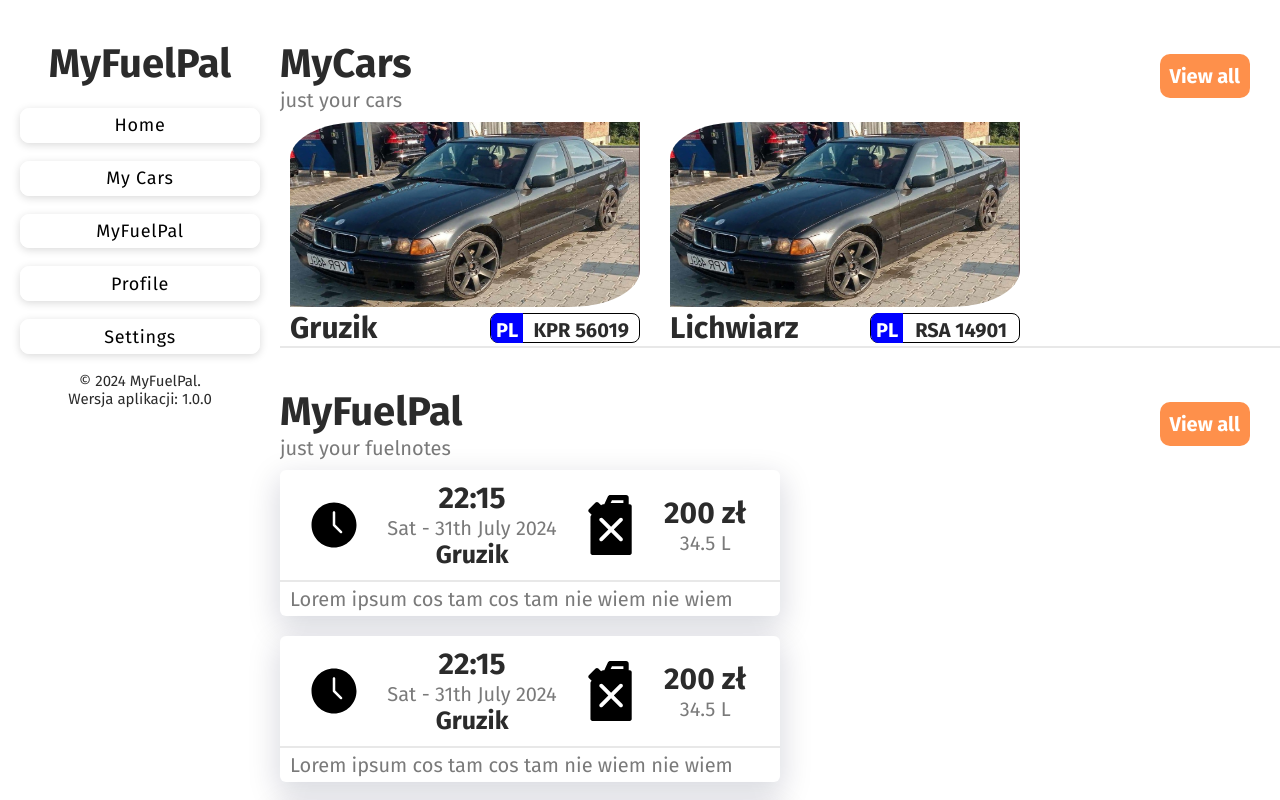
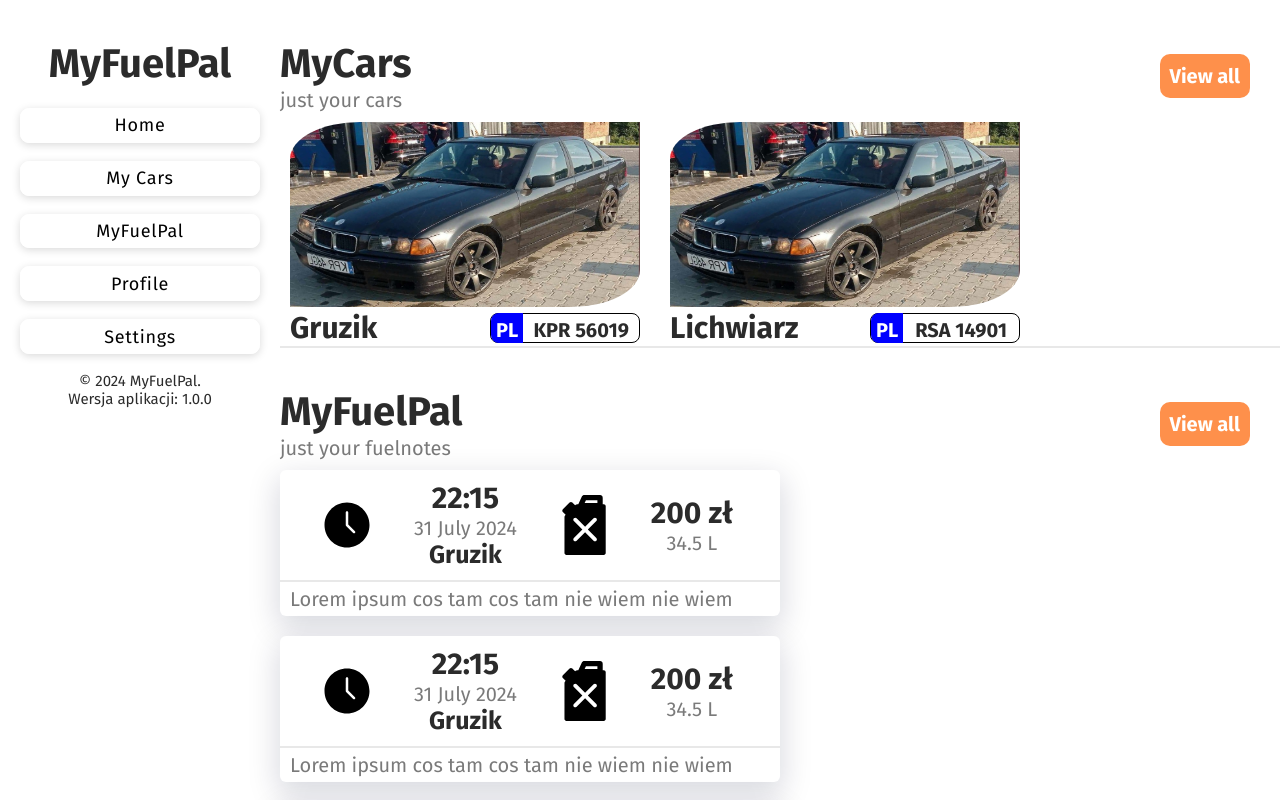
Before and after one commit to Meikelele/my-fuel-pal, a React (Create React App) app in the folder myfuelpal/frontend/: page /home in a window 1280 px wide. Shown: the top 800 px of the page. Built offline with nearby package versions, Linux system fonts and the light colour scheme.

Commit message:
slightly Fuelnote hange

```diff
--- a/myfuelpal/frontend/src/components/FuelNote.js
+++ b/myfuelpal/frontend/src/components/FuelNote.js
@@ -16,7 +16,7 @@ const FuelNote = () => {
                 </div>
                 <div className='fuelnotetile__main__texts'>
                     <h2 className='header'>22:15</h2>
-                    <p className='subtext'>Sat - 31th July 2024</p>
+                    <p className='subtext'>31 July 2024</p>
                     <h3>Gruzik</h3>
                 </div>
                 {/* LINIA PIONOWA */}
```
